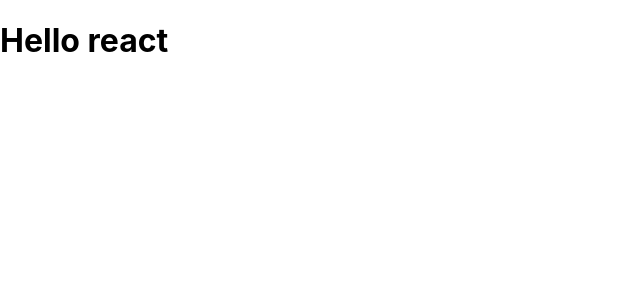
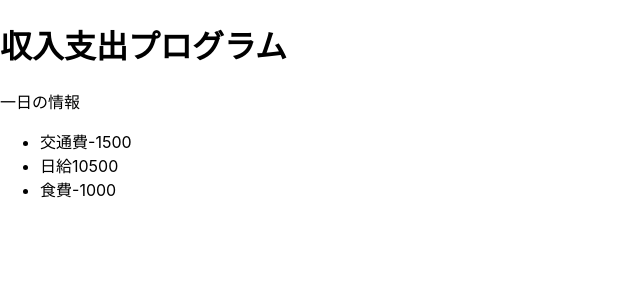
Before and after one commit to kiatklai/react-basic, a React (Create React App) app: page / in a window 1280 px wide. Shown: the top 300 px of the page, without its empty margins (0-640 px from the left). Built offline with nearby package versions, Linux system fonts and the light colour scheme.

Commit message:
componentを細かくする

```diff
--- a/src/App.js
+++ b/src/App.js
@@ -1,23 +1,24 @@
-import logo from './logo.svg';
-import './App.css';
+const Title =()=><h1>収入支出プログラム</h1>
+const Description =()=><p>一日の情報</p>
+
+const Transaction =()=>{
+  const expend = "交通費"
+  const money = 1500
+  return (
+    <ul>
+      <li>{expend}<span>-{money}</span></li>
+        <li>日給<span>10500</span></li>
+        <li>食費<span>-1000</span></li>
+    </ul>
+  );
+}
 
 function App() {
   return (
-    <div className="App">
-      <header className="App-header">
-        <img src={logo} className="App-logo" alt="logo" />
-        <p>
-          Hello React
-        </p>
-        <a
-          className="App-link"
-          href="https://reactjs.org"
-          target="_blank"
-          rel="noopener noreferrer"
-        >
-          Learn React
-        </a>
-      </header>
+    <div>
+      <Title/>
+      <Description/>
+      <Transaction/>
     </div>
   );
 }
--- a/src/index.js
+++ b/src/index.js
@@ -2,18 +2,10 @@ import React from 'react';
 import ReactDOM from 'react-dom/client';
 import './index.css';
 import reportWebVitals from './reportWebVitals';
+import App from './App';
 
-//create Component
-// function HelloComponent(){
-//   return<h1>Say Hi to Component</h1>
-// }
-class HelloComponent extends React.Component{
-  render(){
-    return <h1> Hello react</h1>
-  }
-}
 const root = ReactDOM.createRoot(document.getElementById("root"));
-root.render(<HelloComponent/>);
+root.render(<App/>);
 
 // If you want to start measuring performance in your app, pass a function
 // to log results (for example: reportWebVitals(console.log))
```
